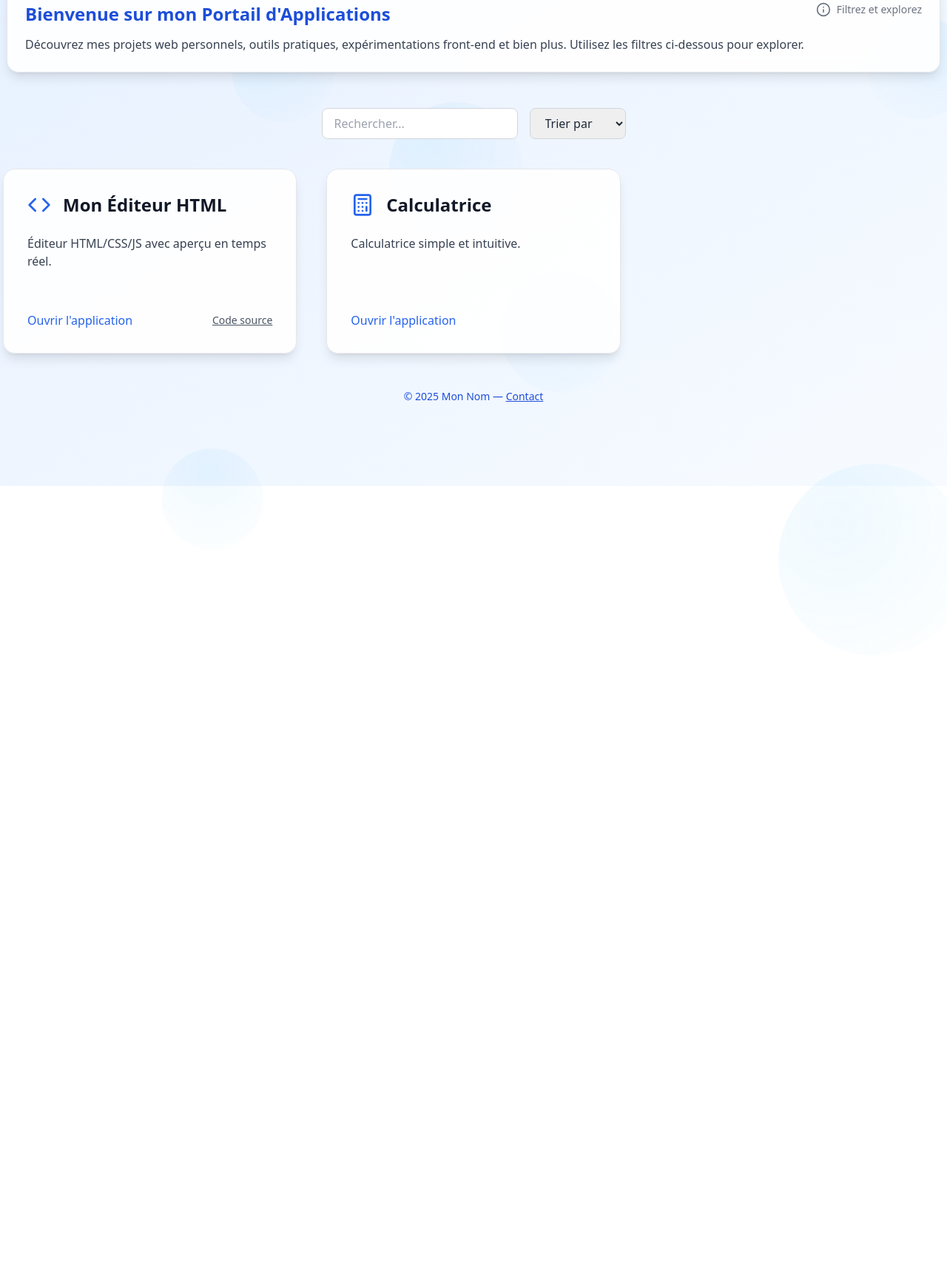
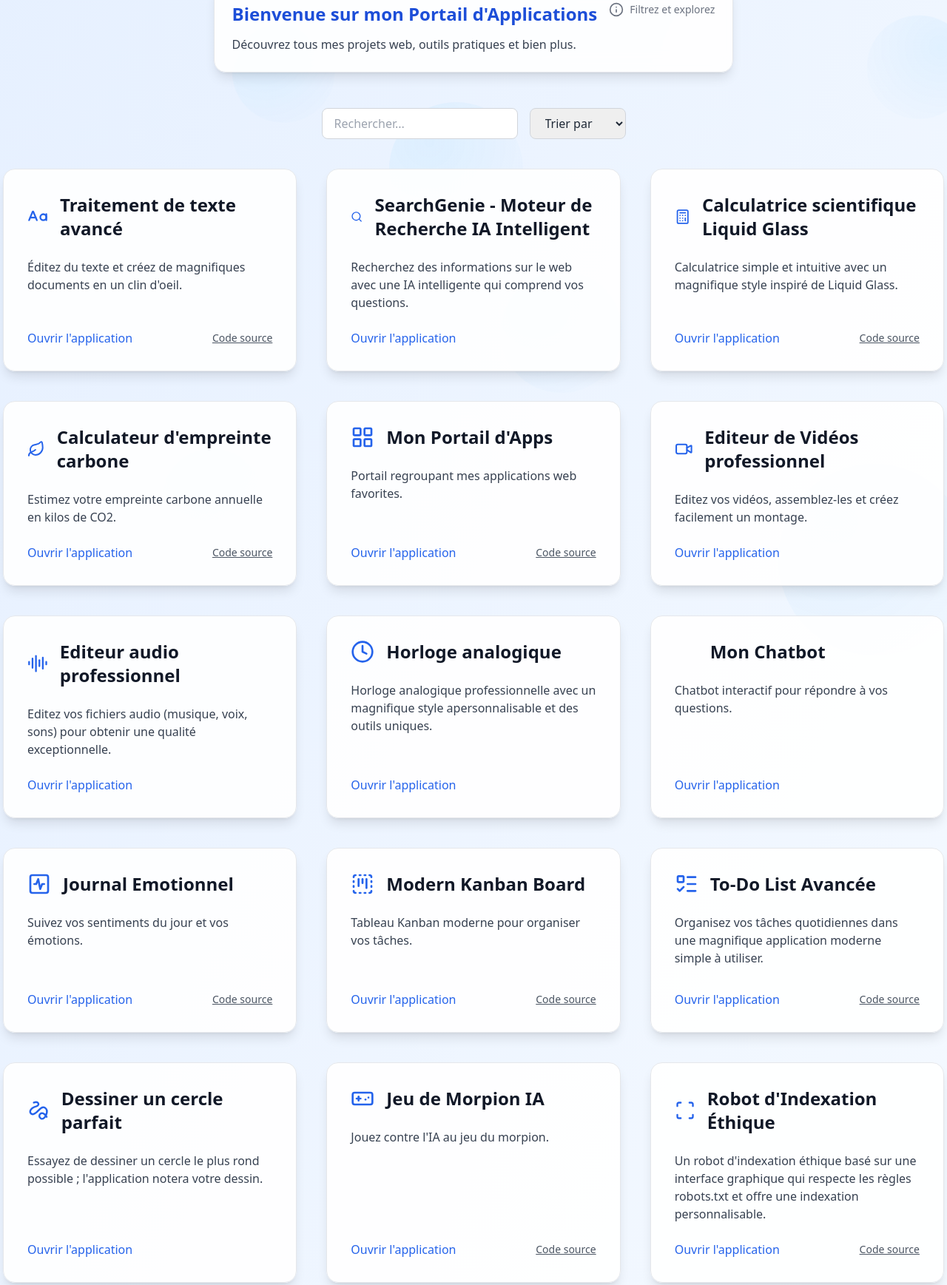
Before and after one commit to Clementabcd/clement-apps, a plain HTML site: page index.html in a window 1280 px wide. Shown: the part 143-1880 px from the top of the page at 74% size. Before the commit the page ends 800 px from the top, so only its background shows below. Drawn offline with nearby package versions, Linux system fonts and the light colour scheme.

Commit message:
Ajout d'applications dans apps.json

```diff
--- a/apps.json
+++ b/apps.json
@@ -1,17 +1,172 @@
 [
   {
-    "name": "Mon Éditeur HTML",
-    "description": "Éditeur HTML/CSS/JS avec aperçu en temps réel.",
-    "link": "https://mon-site.vercel.app/editor",
-    "icon": "code",
+    "name": "Traitement de texte avancé",
+    "description": "Éditez du texte et créez de magnifiques documents en un clin d'oeil.",
+    "link": "https://word-processor-app.vercel.app/",
+    "icon": "case-sensitive",
     "github": "https://github.com/moncompte/mon-editeur",
     "date": "2025-07-20"
   },
   {
-    "name": "Calculatrice",
-    "description": "Calculatrice simple et intuitive.",
-    "link": "https://mon-site.vercel.app/calculatrice",
+    "name": "SearchGenie - Moteur de Recherche IA Intelligent",
+    "description": "Recherchez des informations sur le web avec une IA intelligente qui comprend vos questions.",
+    "link": "https://search-genie.vercel.app/",
+    "icon": "search",
+    "date": "2025-05-20"
+  },
+  {
+    "name": "Calculatrice scientifique Liquid Glass",
+    "description": "Calculatrice simple et intuitive avec un magnifique style inspiré de Liquid Glass.",
+    "link": "https://clementabcd.github.io/Liquid-Glass-Scientific-Calculator/",
+    "github": "https://github.com/Clementabcd/Liquid-Glass-Scientific-Calculator",
     "icon": "calculator",
     "date": "2025-07-18"
+  },
+  {
+    "name": "Calculateur d'empreinte carbone",
+    "description": "Estimez votre empreinte carbone annuelle en kilos de CO2.",
+    "link": "https://calculateur-empreinte-carbone.vercel.app/",
+    "github": "https://github.com/Clementabcd/calculateur-empreinte-carbone",
+    "icon": "leaf",
+    "date": "2025-07-15"
+  },
+  {
+    "name": "Mon Portail d'Apps",
+    "description": "Portail regroupant mes applications web favorites.",
+    "link": "https://clement-apps.vercel.app/",
+    "github": "https://github.com/Clementabcd/clement-apps",
+    "icon": "layout-grid",
+    "date": "2025-07-15"
+  },
+  {
+    "name": "Editeur de Vidéos professionnel",
+    "description": "Editez vos vidéos, assemblez-les et créez facilement un montage.",
+    "link": "https://video-editor-pro-gamma.vercel.app/",
+    "icon": "video",
+    "date": "2025-07-10"
+  },
+  {
+    "name": "Editeur audio professionnel",
+    "description": "Editez vos fichiers audio (musique, voix, sons) pour obtenir une qualité exceptionnelle.",
+    "link": "https://audio-studio-pro-seven.vercel.app/",
+    "icon": "audio-lines",
+    "date": "2025-07-05"
+  },
+  {
+    "name": "Horloge analogique",
+    "description": "Horloge analogique professionnelle avec un magnifique style apersonnalisable et des outils uniques.",
+    "link": "https://web-analog-clock-two.vercel.app/",
+    "icon": "clock",
+    "date": "2025-06-30"
+  },
+  {
+    "name": "Mon Chatbot",
+    "description": "Chatbot interactif pour répondre à vos questions.",
+    "link": "https://mon-site.vercel.app/chatbot",
+    "icon": "chatbot",
+    "date": "2025-06-25"
+  },
+  {
+    "name": "Journal Emotionnel",
+    "description": "Suivez vos sentiments du jour et vos émotions.",
+    "link": "https://journal-emotionnel.vercel.app/",
+    "github": "https://github.com/Clementabcd/journal-emotionnel",
+    "icon": "square-activity",
+    "date": "2025-06-20"
+  },
+  {
+    "name": "Modern Kanban Board",
+    "description": "Tableau Kanban moderne pour organiser vos tâches.",
+    "link": "https://clementabcd.github.io/Modern-Kanban-Board/",
+    "github": "https://github.com/Clementabcd/Modern-Kanban-Board",
+    "icon": "square-dashed-kanban",
+    "date": "2025-06-18"
+  },
+  {
+    "name": "To-Do List Avancée",
+    "description": "Organisez vos tâches quotidiennes dans une magnifique application moderne simple à utiliser.",
+    "link": "https://clementabcd.github.io/Task-Master/",
+    "github": "https://github.com/Clementabcd/Task-Master",
+    "icon": "list-todo",
+    "date": "2025-06-16"
+  },
+  {
+    "name": "Dessiner un cercle parfait",
+    "description": "Essayez de dessiner un cercle le plus rond possible ; l'application notera votre dessin.",
+    "link": "https://draw-a-perfect-circle-five.vercel.app/",
+    "icon": "line-squiggle",
+    "date": "2025-06-20"
+  },
+  {
+    "name": "Jeu de Morpion IA",
+    "description": "Jouez contre l'IA au jeu du morpion.",
+    "link": "https://clementabcd.github.io/Morpion_fr/",
+    "github": "https://github.com/Clementabcd/Morpion_fr",
+    "icon": "gamepad",
+    "date": "2025-06-18"
+  },
+  {
+    "name": "Robot d'Indexation Éthique",
+    "description": "Un robot d'indexation éthique basé sur une interface graphique qui respecte les règles robots.txt et offre une indexation personnalisable.",
+    "link": "https://github.com/Clementabcd/ethical-web-crawler/blob/569120c1e6a410d2572dcaf391bbed0afcf70621/WebCrawler%20Installation.exe",
+    "github": "https://github.com/Clementabcd/ethical-web-crawler",
+    "icon": "scan",
+    "date": "2025-06-20"
+  },
+  {
+    "name": "Mon Gestionnaire de Tâches",
+    "description": "Application pour gérer vos tâches quotidiennes.",
+    "link": "https://mon-site.vercel.app/gestionnaire-taches",
+    "icon": "tasks",
+    "date": "2025-06-15"
+  },
+  {
+    "name": "Mon Lecteur de Flux RSS",
+    "description": "Lecteur de flux RSS pour suivre vos sites préférés.",
+    "link": "https://mon-site.vercel.app/lecteur-rss",
+    "icon": "rss",
+    "date": "2025-06-10"
+  },
+  {
+    "name": "Mon Gestionnaire de Mots de Passe",
+    "description": "Application sécurisée pour gérer vos mots de passe.",
+    "link": "https://mon-site.vercel.app/gestionnaire-mots-de-passe",
+    "icon": "password-manager",
+    "date": "2025-06-05"
+  },
+  {
+    "name": "Mon Gestionnaire de Notes",
+    "description": "Application pour prendre et organiser vos notes.",
+    "link": "https://mon-site.vercel.app/gestionnaire-notes",
+    "icon": "notes",
+    "date": "2025-06-01"
+  },
+  {
+    "name": "Mon Lecteur de Musique",
+    "description": "Lecteur de musique en ligne avec playlists.",
+    "link": "https://mon-site.vercel.app/lecteur-musique",
+    "icon": "music-player",
+    "date": "2025-05-28"
+  },
+  {
+    "name": "Mon Gestionnaire de Projets",
+    "description": "Application pour gérer vos projets et tâches associées.",
+    "link": "https://mon-site.vercel.app/gestionnaire-projets",
+    "icon": "project-manager",
+    "date": "2025-05-25"
+  },
+  {
+    "name": "Mon Outil de Visualisation de Données",
+    "description": "Application pour visualiser et analyser des données.",
+    "link": "https://mon-site.vercel.app/visualisation-donnees",
+    "icon": "data-visualization",
+    "date": "2025-05-15"
+  },
+  {
+    "name": "Mon Outil de Gestion de Budget",
+    "description": "Application pour suivre vos dépenses et gérer votre budget.",
+    "link": "https://mon-site.vercel.app/gestion-budget",
+    "icon": "budget-manager",
+    "date": "2025-05-10"
   }
 ]
--- a/index.html
+++ b/index.html
@@ -94,7 +94,7 @@
         <div class="flex items-start gap-4">
         <div class="flex-grow">
             <h2 class="text-2xl font-bold mb-3 text-blue-700 dark:text-blue-300">Bienvenue sur mon Portail d'Applications</h2>
-            <p class="text-gray-700 dark:text-gray-300 leading-relaxed">Découvrez mes projets web personnels, outils pratiques, expérimentations front-end et bien plus. Utilisez les filtres ci-dessous pour explorer.</p>
+            <p class="text-gray-700 dark:text-gray-300 leading-relaxed">Découvrez tous mes projets web, outils pratiques et bien plus.</p>
         </div>
         <div class="hidden sm:flex items-center gap-2 text-sm text-gray-500 dark:text-gray-400">
             <i data-lucide="info" class="w-5 h-5"></i>
```
Also changed, not shown: 1 other file.
